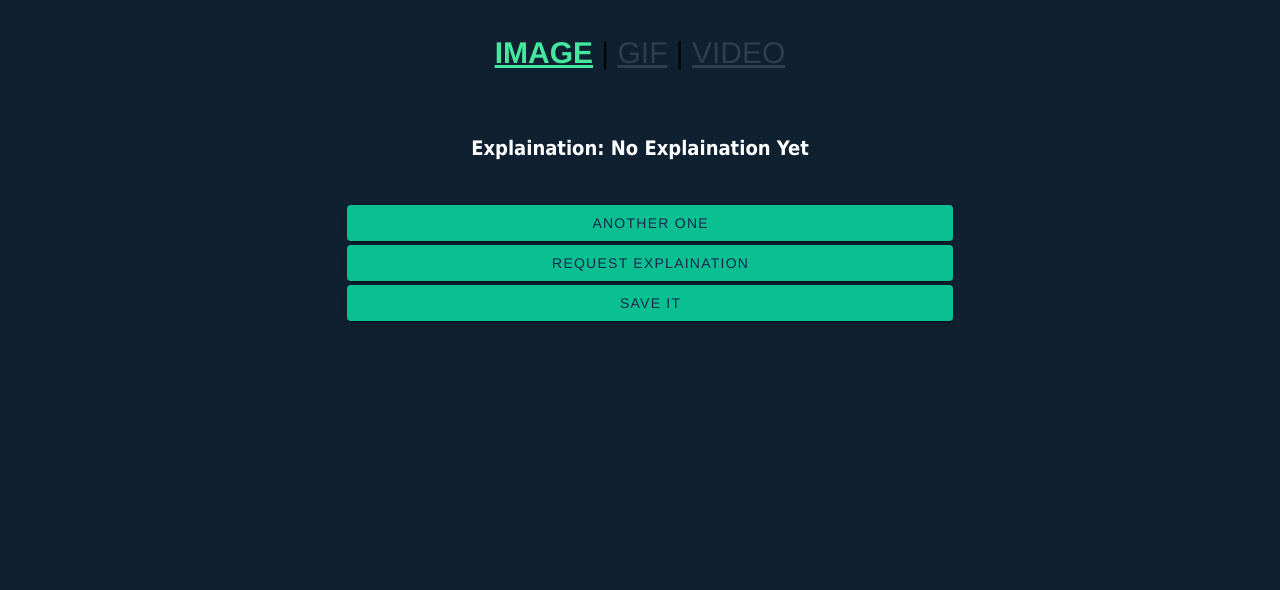
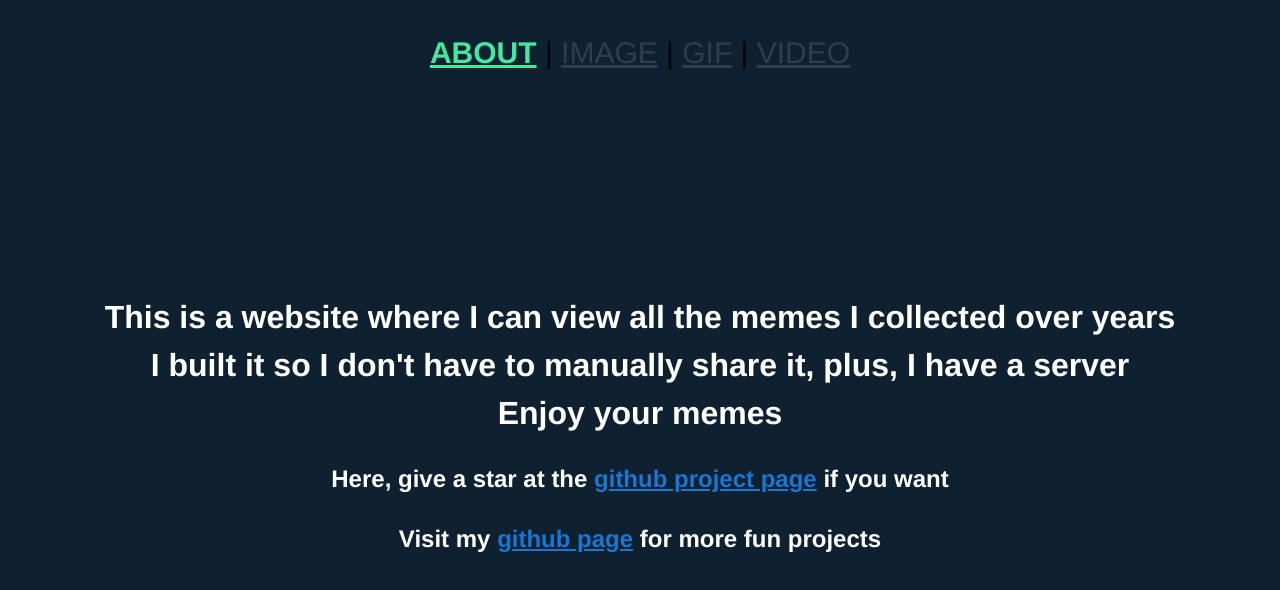
Before and after one commit to txstc55/meme-website, a Vue app in the folder client/: page /#/ in a window 1280 px wide. Shown: the top 590 px of the page. Built offline with nearby package versions, Linux system fonts and the light colour scheme; no server answers.

Commit message:
make the default page to be about

```diff
--- a/client/src/App.vue
+++ b/client/src/App.vue
@@ -1,7 +1,8 @@
 <template>
   <v-app>
     <div id="nav">
-      <router-link to="/">IMAGE</router-link> |
+      <router-link to="/">ABOUT</router-link> |
+      <router-link to="/image">IMAGE</router-link> |
       <router-link to="/gif">GIF</router-link> |
       <router-link to="/video">VIDEO</router-link>
     </div>
--- a/client/src/router/index.js
+++ b/client/src/router/index.js
@@ -6,6 +6,11 @@ Vue.use(VueRouter);
 const routes = [
     {
         path: "/",
+        name: "About",
+        component: () => import("../views/About.vue"),
+    },
+    {
+        path: "/image",
         name: "Image",
         component: () => import("../views/Image.vue"),
     },
--- /dev/null
+++ b/client/src/views/About.vue
@@ -0,0 +1,41 @@
+<template>
+    <div class="about">
+        <h1>
+            This is a website where I can view all the memes I collected over
+            years
+        </h1>
+        <h1>
+            I built it so I don't have to manually share it, plus, I have a server
+        </h1>
+        <h1>Enjoy your memes</h1>
+        <br />
+        <h2>
+            Here, give a star at the
+            <a href="https://github.com/txstc55/meme-website" target="_blank"
+                >github project page</a
+            >
+            if you want
+        </h2>
+        <br />
+        <h2>
+            Visit my
+            <a href="https://txstc55.github.io" target="_blank">github page</a>
+            for more fun projects
+        </h2>
+    </div>
+</template>
+
+<style scoped>
+.about {
+    margin: 0;
+    position: absolute;
+    top: 40%;
+    -ms-transform: translateY(-50%);
+    transform: translateY(-50%);
+    position: relative;
+}
+h1,
+h2 {
+    color: white;
+}
+</style>
```
